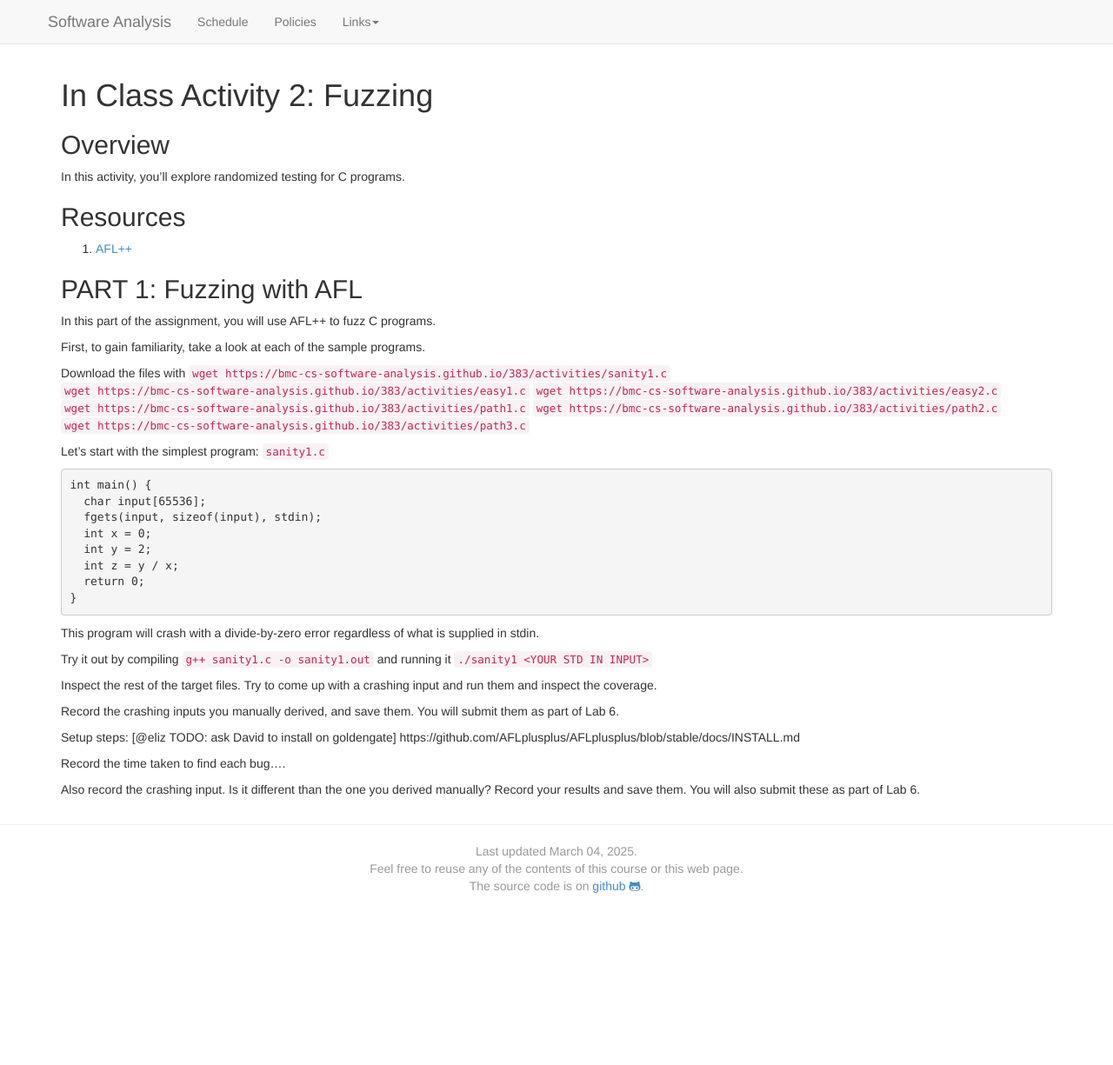
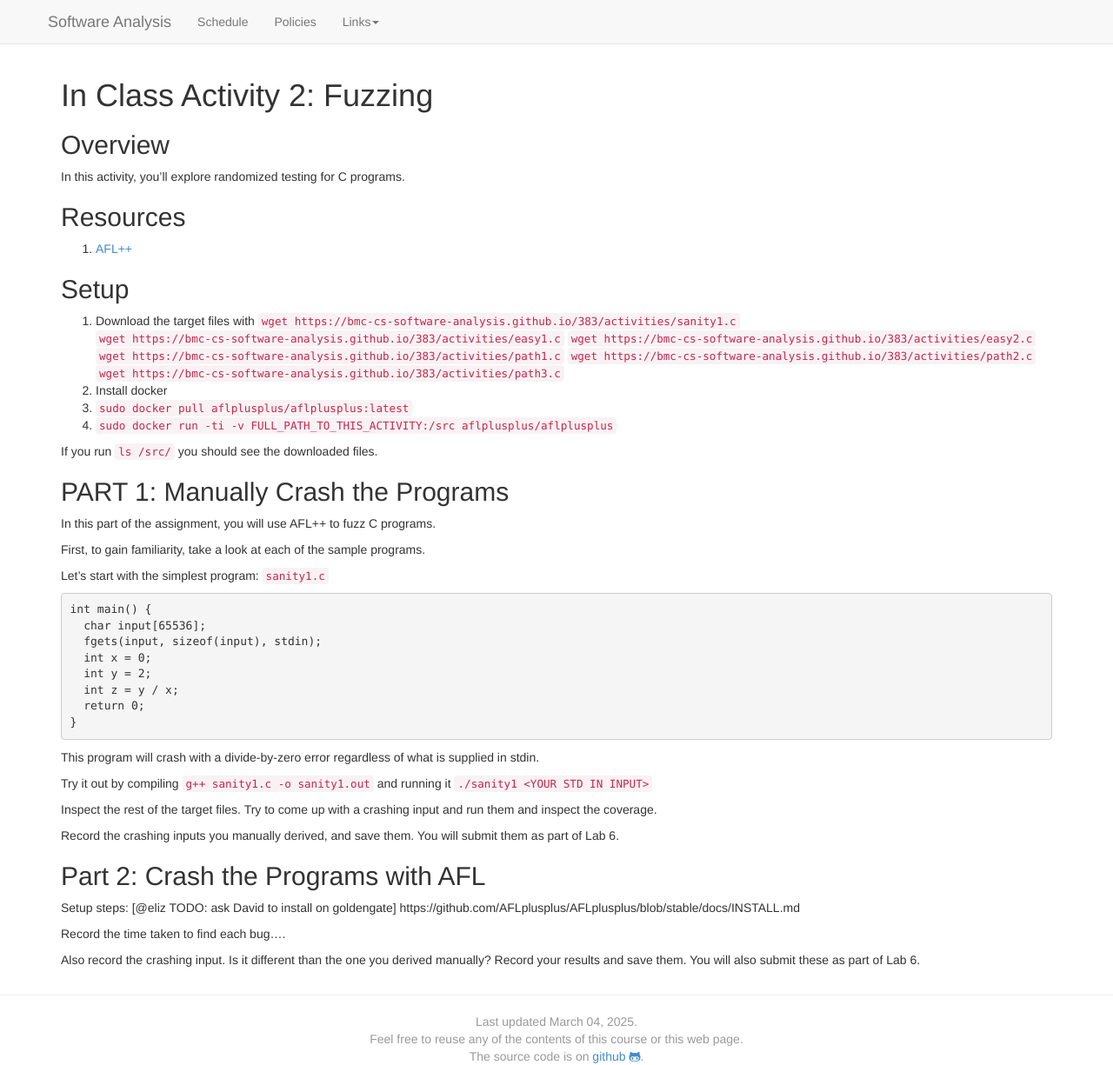
Before and after one commit to bmc-cs-software-analysis/383, a Jekyll site: the page built from activity.md, in a window 1280 px wide and 1225 px high. Shown: the whole window at 87% size. Built offline with Jekyll 4.4.1, drawn with Linux system fonts in a browser that asks for light colours; nearby versions of some CDN libraries.

Commit message:
activity

```diff
--- a/activity.md
+++ b/activity.md
@@ -17,19 +17,25 @@ In this activity, you'll explore randomized testing for C programs.
 ## Resources
 1. [AFL++](https://aflplus.plus/)
 
-## PART 1: Fuzzing with AFL
-
-In this part of the assignment, you will use AFL++ to fuzz C programs.
-
-First, to gain familiarity, take a look at each of the sample programs.
-
-Download the files with
+## Setup
+0. Download the target files with
 `wget https://bmc-cs-software-analysis.github.io/383/activities/sanity1.c`
 `wget https://bmc-cs-software-analysis.github.io/383/activities/easy1.c`
 `wget https://bmc-cs-software-analysis.github.io/383/activities/easy2.c`
 `wget https://bmc-cs-software-analysis.github.io/383/activities/path1.c`
 `wget https://bmc-cs-software-analysis.github.io/383/activities/path2.c`
 `wget https://bmc-cs-software-analysis.github.io/383/activities/path3.c`
+1. Install docker
+2. `sudo docker pull aflplusplus/aflplusplus:latest`
+3. `sudo docker run -ti -v FULL_PATH_TO_THIS_ACTIVITY:/src aflplusplus/aflplusplus`
+
+If you run `ls /src/` you should see the downloaded files.
+
+## PART 1: Manually Crash the Programs
+
+In this part of the assignment, you will use AFL++ to fuzz C programs.
+
+First, to gain familiarity, take a look at each of the sample programs.
 
 Let's start with the simplest program: `sanity1.c`
 
@@ -53,6 +59,9 @@ Inspect the rest of the target files. Try to come up with a crashing input and r
 
 Record the crashing inputs you manually derived, and save them. You will submit them as part of Lab 6.
 
+
+## Part 2: Crash the Programs with AFL
+
 Setup steps: [@eliz TODO: ask David to install on goldengate] https://github.com/AFLplusplus/AFLplusplus/blob/stable/docs/INSTALL.md
 
 Record the time taken to find each bug....
```
